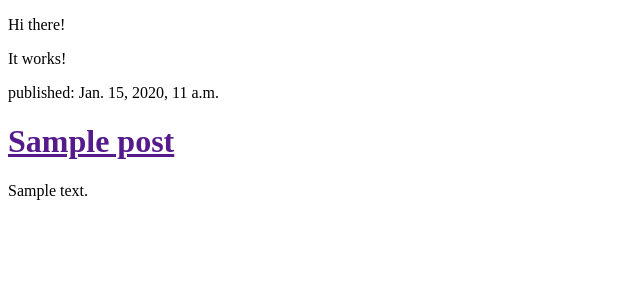
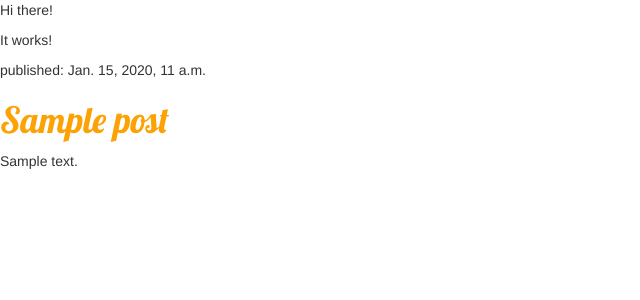
Before and after one commit to LoHackerCheBonta/my-first-blog, a Django app: template blog/templates/blog/post_list.html in a window 1280 px wide. Shown: the top 300 px of the page, without its empty margins (0-640 px from the left). Run offline with Django 3.2, Linux system fonts and the light colour scheme; the template is opened without the code that fills it: values that come from a table or form of the project are taken from there, others are empty; tables that the repository leaves empty hold one stand-in row (values such as "Sample post"); some libraries are stand-ins or nearby versions.

Commit message:
css added

```diff
--- /dev/null
+++ b/blog/static/css/blog.css
@@ -0,0 +1,8 @@
+h1 a {
+    color: #FCA205;
+}
+
+h1 a {
+    color: #FCA205;
+    font-family: 'Lobster';
+}
--- a/blog/templates/blog/post_list.html
+++ b/blog/templates/blog/post_list.html
@@ -1,6 +1,14 @@
 <!DOCTYPE html>
+{% load staticfiles %}
+
 <html lang="en">
 <head>
+    <link rel="stylesheet" href="//maxcdn.bootstrapcdn.com/bootstrap/3.2.0/css/bootstrap.min.css">
+    <link rel="stylesheet" href="//maxcdn.bootstrapcdn.com/bootstrap/3.2.0/css/bootstrap-theme.min.css">
+    <link rel="stylesheet" href="{% static 'css/blog.css' %}">
+    <link href="https://fonts.googleapis.com/css?family=Lobster&subset=latin,latin-ext" rel="stylesheet" type="text/css">
+
+
     <meta charset="UTF-8">
     <title>blog</title>
 </head>
```
